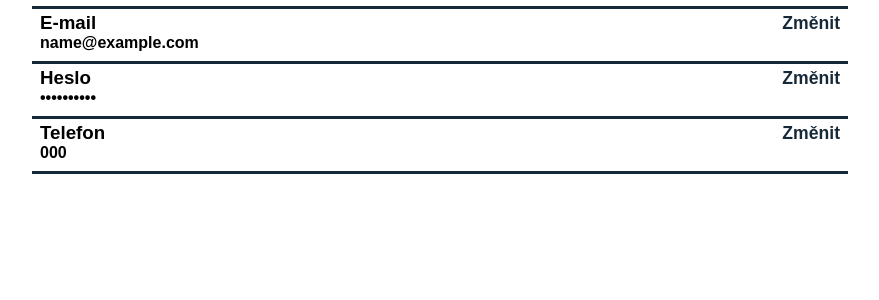
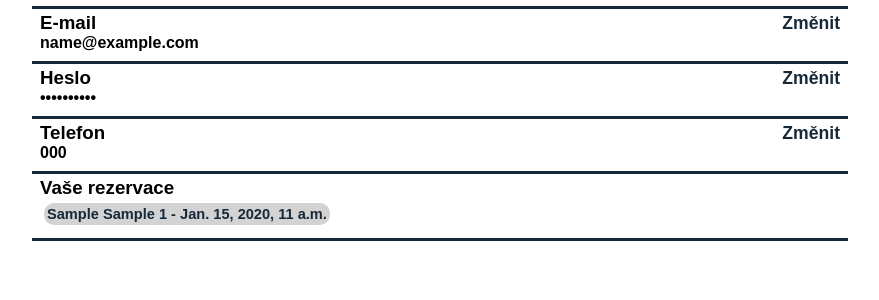
Before and after one commit to jablko3000/carsite, a Django app: page /profile/ in a window 1280 px wide. Shown: the part 173-473 px from the top of the page, without its empty margins (200-1079 px from the left). Run offline with Django 4.2, Linux system fonts and the light colour scheme; a user stored in the database is signed in; tables that the repository leaves empty hold one stand-in row (values such as "Sample post").

Commit message:
Show user reservations

```diff
--- a/auta/static/auta/user_profile.css
+++ b/auta/static/auta/user_profile.css
@@ -69,3 +69,19 @@
     transform: scaleX(1);
     transform-origin: left;
 }
+
+.rezervace-grid{
+    display: flex;
+    justify-content: center;
+    align-items: center;
+    flex-wrap: wrap;
+}
+
+.rezervace-grid a {
+    cursor: pointer;
+    position: relative;
+    margin: 0.5vh 0.3vw;
+    background-color: rgba(200,200,200,0.8);
+    border-radius: 10px;
+    padding: 0.2rem;
+}
--- a/auta/templates/auta/user_profile.html
+++ b/auta/templates/auta/user_profile.html
@@ -26,6 +26,16 @@
             <h4>{{ user.phone }}</h4>
             <a style="cursor: pointer;" class="phone-edit">Změnit</a>
         </div>
+        {% if rezervace %}
+            <div class="detail">
+                <h3>Vaše rezervace</h3>
+                <div class="rezervace-grid">
+                    {% for rez in rezervace %}
+                        <a href="{% url 'auta:detail' rez.auto.id %}"><h5>{{ rez.auto }} - {{ rez.datum_a_cas }}</h5></a>
+                    {% endfor %}
+                </div>
+            </div>
+        {% endif %}
     </div>
 </div>
 {% endblock %}
--- a/auta/views.py
+++ b/auta/views.py
@@ -102,7 +102,12 @@ def user_register(request):
 @login_required
 def user_profile(request):
     user = request.user
-    return render(request, 'auta/user_profile.html', {'user': user})
+    rezervace = Rezervace.objects.filter(user=user).order_by('-datum_a_cas')
+    context = {
+        'user': user,
+        'rezervace': rezervace,
+    }
+    return render(request, 'auta/user_profile.html', context)
 
 @login_required
 def user_profile_edit(request):
@@ -160,8 +165,10 @@ def auto_reserve_view(request, auto_id):
             return HttpResponseRedirect(reverse('auta:homepage') + '?error_message=Neplatné údaje.')
         else:
             auto = Auto.objects.get(pk=auto_id)
-            date_time = datetime.strptime(date + ' ' + time, '%Y-%m-%d %H:%M')
-            if timezone.now() + timedelta(days=7) < date_time > timezone.now() + timedelta(minutes=15):
+            date_time_naive = datetime.strptime(date + ' ' + time, '%Y-%m-%d %H:%M')
+            date_time = timezone.make_aware(date_time_naive)
+
+            if timezone.now() + timedelta(minutes=15) <= date_time <= timezone.now() + timedelta(days=7):
                 reservation = Rezervace.objects.create(auto=auto, datum_a_cas=date_time, user=request.user)
                 reservation.save()
             else:
```
